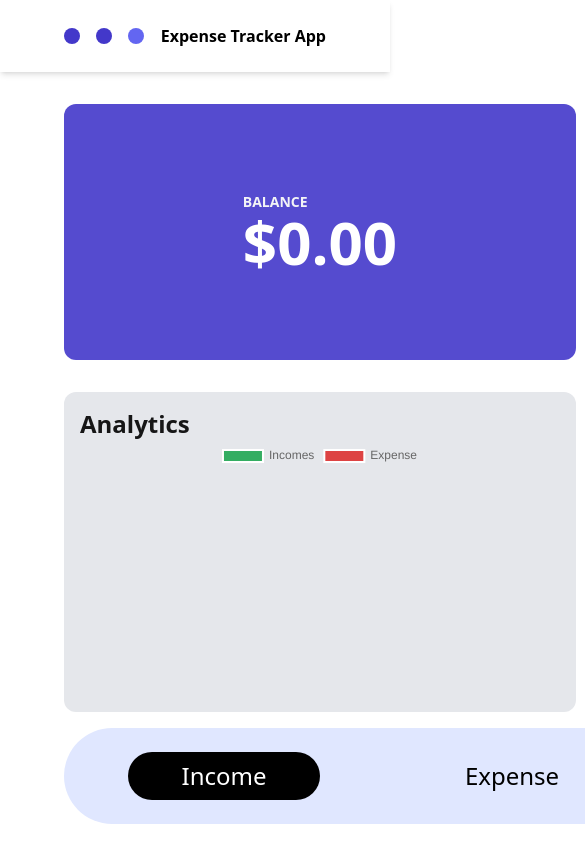
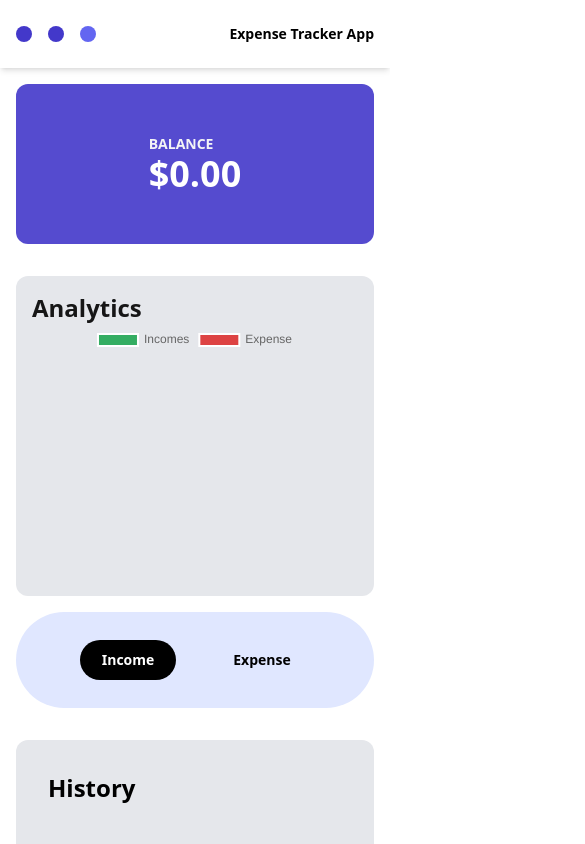
Before and after one commit to serkansyalcin/personal-expense-tracker, a React (Create React App) app: page / in a window 390 px wide. Shown: the top 844 px of the page, 585 px wide, since content can reach past the window. Built offline with nearby package versions, Linux system fonts and the light colour scheme.

Commit message:
made responsive and added local storage functionality

```diff
--- a/src/components/analytics/Analytics.component.jsx
+++ b/src/components/analytics/Analytics.component.jsx
@@ -24,7 +24,7 @@ const Analytics = () => {
     };
 
     return (
-        <div className="rounded-xl w-[32rem] h-80 mb-4 bg-gray-200 p-4">
+        <div className="rounded-xl w-full lg:w-[32rem] h-80 mb-4 bg-gray-200 p-4">
             <h3 className="text-2xl font-semibold opacity-90">Analytics</h3>
             <div className='w-60 mx-auto'>
                 <Pie data={data}/>
--- a/src/components/balance/Balance.component.jsx
+++ b/src/components/balance/Balance.component.jsx
@@ -7,11 +7,11 @@ const Balance = () => {
     const balance = (Number(incomeAmount) - Number(expenseAmount)).toFixed(2)
 
     return (
-        <div className="flex flex-col bg-indigo-700 rounded-xl bg-opacity-90
-         w-[32rem] h-64 justify-center items-center font-bold">
+        <div className="flex flex-row md:flex-col bg-indigo-700 rounded-xl bg-opacity-90
+         w-full lg:w-[32rem] h-40 md:h-64 justify-center items-center font-bold">
             <div>
                 <p className="text-sm uppercase text-gray-100 m-auto">balance</p>
-                <div className="text-6xl text-white">${ balance }</div>
+                <div className="text-4xl md:text-6xl text-white">${ balance }</div>
             </div>
         </div>
     )
--- a/src/components/hero/Hero.component.jsx
+++ b/src/components/hero/Hero.component.jsx
@@ -5,12 +5,12 @@ import History from "../history/History.component"
 
 const Hero = () => {
     return (
-        <div className="flex flex-col lg:flex-row mx-16 my-8 gap-x-32">
-            <div className="flex flex-col gap-8">
+        <div className="flex flex-col xl:flex-row mx-4 md:mx-16 my-4 md:my-8 gap-x-32">
+            <div className="flex flex-col gap-8 items-center xl:items-start">
                 <Balance />
                 <Analytics />
             </div>
-            <div className="flex flex-col gap-8">
+            <div className="flex flex-col gap-8 items-center xl:items-start">
                 <ToggleButtons />
                 <History />
             </div>
--- a/src/components/history-item/HistoryItem.component.jsx
+++ b/src/components/history-item/HistoryItem.component.jsx
@@ -24,12 +24,12 @@ const HistoryItem = ({ item }) => {
                 alt="wallet logo"
                 className="w-6 mr-4"
             />
-            <h2 className="text-2xl">{ item.description }</h2>
+            <h2 className="text-base md:text-2xl">{ item.description }</h2>
             <p className="ml-auto font-bold text-lg">${ Number(item.amount).toFixed(2) }</p>
             <img
                 src={TrashLogo}
                 alt='trash can logo'
-                className="w-6 mr-2 ml-12 cursor-pointer"
+                className="w-6 mr-2 ml-8 md:ml-12 cursor-pointer"
                 onClick={handleButton}
             />
         </div>
--- a/src/components/history/History.component.jsx
+++ b/src/components/history/History.component.jsx
@@ -12,7 +12,7 @@ const History = () => {
     }
 
     return (
-        <div className="w-[38rem] h-auto p-8 rounded-xl bg-gray-200">
+        <div className="w-full lg:w-[38rem] h-auto p-8 rounded-xl bg-gray-200">
             <h3 className="text-2xl font-semibold">History</h3>
             <HistoryItems />
             <div
--- a/src/components/modal/Modal.component.jsx
+++ b/src/components/modal/Modal.component.jsx
@@ -4,7 +4,7 @@ import { useSelector, useDispatch } from 'react-redux'
 import { toggleModal } from '../../features/modal/modal.slice'
 import { useState } from 'react'
 import { nanoid } from 'nanoid'
-import { addItem } from '../../features/transactions/transactions.slice'
+import { addItem, updateTransactionsFromLocalStorage } from '../../features/transactions/transactions.slice'
 
 const defaultFormField = {
     description: '',
@@ -16,6 +16,38 @@ const Modal = () => {
     const modal = useSelector(state => state.modal.modal)
     const dispatch = useDispatch()
     const currentTransactionMode = useSelector(state => state.transactions.currentTransactionMode)
+
+    const incomeFromLocalStorage = JSON.parse(localStorage.getItem('income'))
+    const incomeAmountFromLocalStorage = JSON.parse(localStorage.getItem('income-amount'))
+
+    const expenseFromLocalStorage = JSON.parse(localStorage.getItem("expense"))
+    const expenseAmountFromLocalStorage = JSON.parse(localStorage.getItem('expense-amount'))
+
+    if(incomeFromLocalStorage){
+        dispatch(updateTransactionsFromLocalStorage({
+            type: 'income',
+            data: incomeFromLocalStorage
+        }))
+    }
+    if(expenseFromLocalStorage){
+        dispatch(updateTransactionsFromLocalStorage({
+            type: 'expense',
+            data: expenseFromLocalStorage
+        }))
+    }
+    if(incomeAmountFromLocalStorage){
+        dispatch(updateTransactionsFromLocalStorage({
+            type: 'income-amount',
+            data: incomeAmountFromLocalStorage
+        }))
+    }
+    if(expenseAmountFromLocalStorage){
+        dispatch(updateTransactionsFromLocalStorage({
+            type: 'expense-amount',
+            data: expenseAmountFromLocalStorage
+        }))
+    }
+
 
     const [formField, setFormField] = useState(defaultFormField)
 
@@ -44,8 +76,8 @@ const Modal = () => {
     return (
         modal &&
         <div className='modal bg-black bg-opacity-40'>
-            <div className='modal m-auto items-center w-4/5 md:w-3/5 lg:w-2/5 bg-white h-[22rem] rounded-3xl p-10 z-40'>
-                <h4 className='text-2xl font-semibold'>Create a New Transaction</h4>
+            <div className='modal m-auto items-center w-4/5 md:w-3/5 lg:w-2/5 bg-white h-96 md:h-[22rem] rounded-3xl p-10 z-40'>
+                <h4 className='text-xl md:text-2xl font-semibold'>Create a New Transaction</h4>
                 <form onSubmit={e => handleSubmit(e)}>
                     <div className='flex flex-col'>
                         <label className='font-semibold text-sm mt-8'>Description</label>
@@ -76,7 +108,7 @@ const Modal = () => {
                 </form>
                 <img
                     src={XMarkLogo}
-                    className='absolute top-4 cursor-pointer right-8 w-6'
+                    className='absolute -top-10 cursor-pointer right-0 w-6'
                     alt='x mark'
                     onClick={handleToggleModal}
                 />
--- a/src/components/navbar/Navbar.component.jsx
+++ b/src/components/navbar/Navbar.component.jsx
@@ -1,10 +1,10 @@
 const Navbar = () => {
     return (
-        <nav className="flex items-center px-16 shadow-md py-6 gap-4">
+        <nav className="flex items-center px-4 md:px-16 shadow-md py-6 gap-4">
             <span className="w-4 h-4 bg-indigo-700 rounded-full"/>
             <span className="w-4 h-4 bg-indigo-700 rounded-full"/>
             <span className="w-4 h-4 bg-indigo-500 rounded-full mr-auto"/>
-            <h1 className="font-semibold">
+            <h1 className="text-sm sm:text-base font-semibold">
                 Expense Tracker App
             </h1>
         </nav>
--- a/src/components/toggle-buttons/ToggleButtons.component.jsx
+++ b/src/components/toggle-buttons/ToggleButtons.component.jsx
@@ -17,7 +17,7 @@ const ToggleButtons = () => {
     if(currentTransactionMode === 'expense'){
         dynamicExpenseButtonStyles = 'text-white'
         dynamicIncomeButtonStyles = 'text-black'
-        dynamicActiveStateStyles = 'translate-x-[18rem]'
+        dynamicActiveStateStyles = ' md:translate-x-[18rem] translate-x-[150%] sm:translate-x-[165%]'
     }
 
     if(currentTransactionMode === 'income'){
@@ -27,7 +27,7 @@ const ToggleButtons = () => {
 
     return (
         <div className="flex justify-between items-center py-8 px-16 bg-indigo-100
-        w-[38rem] rounded-full h-24 text-2xl relative z-0">
+        w-full lg:w-[38rem] rounded-full h-24 text-2xl relative z-0">
             <div
                 className={`toggle-button-styles ${dynamicIncomeButtonStyles}`}
                 onClick={handleButton}
--- a/src/features/transactions/transactions.slice.js
+++ b/src/features/transactions/transactions.slice.js
@@ -18,11 +18,17 @@ const transactions = createSlice({
             if(type === 'income'){
                 state.incomeAmount += Number(amount)
                 state.incomesArray.push({ id, description, amount })
+
+                localStorage.setItem("income", JSON.stringify(state.incomesArray))
+                localStorage.setItem('income-amount', JSON.parse(state.incomeAmount))
             }
 
             if(type === 'expense'){
                 state.expenseAmount += Number(amount)
                 state.expenseArray.push({ id, description, amount })
+
+                localStorage.setItem('expense', JSON.stringify(state.expenseArray))
+                localStorage.setItem('expense-amount', JSON.stringify(state.expenseAmount))
             }
         },
         toggleTransactionMode: (state, action) => {
@@ -36,15 +42,54 @@ const transactions = createSlice({
             if(type === 'income'){
                 state.incomesArray = state.incomesArray.filter(item => item.id !== id)
                 state.incomeAmount -= Number(amount)
+
+                let incomeLocalStorage = JSON.parse(localStorage.getItem('income'))
+                let incomeAmountLocalStorage = JSON.parse(localStorage.getItem('income-amount'))
+
+                incomeLocalStorage = incomeLocalStorage.filter(item => item.id !== id)
+                incomeAmountLocalStorage -=  Number(amount)
+
+                localStorage.setItem('income-amount', JSON.stringify(incomeAmountLocalStorage))
+                localStorage.setItem('income', JSON.stringify(incomeLocalStorage))
             }
             if(type === 'expense'){
                 state.expenseArray = state.expenseArray.filter(item => item.id !== id)
                 state.expenseAmount -= Number(amount)
+
+                let expenseLocalStorage = JSON.parse(localStorage.getItem('expense'))
+                let expenseAmountLocalStorage = JSON.parse(localStorage.getItem("expense-amount"))
+
+                expenseLocalStorage = expenseLocalStorage.filter(item => item.id !== id)
+                expenseAmountLocalStorage -= Number(amount)
+
+                localStorage.setItem('expense-amount', JSON.stringify(expenseAmountLocalStorage))
+                localStorage.setItem('expense', JSON.stringify(expenseLocalStorage))
             }
-        }
+        },
+        updateTransactionsFromLocalStorage: (state, action) => {
+            const { data, type } = action.payload
+
+            if(type === 'income'){
+                state.incomesArray = data
+            }
+            if(type === 'expense'){
+                state.expenseArray = data
+            }
+            if(type === 'income-amount') {
+                state.incomeAmount = data
+            }
+            if(type === 'expense-amount'){
+                state.expenseAmount = data
+            }
+        },
     }
 })
 
 export default transactions.reducer
 
-export const { toggleTransactionMode, addItem, removeItem } = transactions.actions
+export const {
+    toggleTransactionMode,
+    addItem,
+    removeItem,
+    updateTransactionsFromLocalStorage
+} = transactions.actions
--- a/src/index.css
+++ b/src/index.css
@@ -4,11 +4,11 @@
 
 @layer components {
     .toggle-button-styles{
-        @apply flex justify-center items-center text-gray-50
-        cursor-pointer w-48 h-12 rounded-xl z-10
+        @apply flex justify-center items-center text-gray-50 font-bold
+        cursor-pointer w-24 md:w-48 h-10 md:h-12 rounded-xl z-10 text-sm md:text-base
     }
     .active-button-state{
-        @apply absolute bottom-0 top-0 my-auto bg-black w-48 h-12 rounded-full
+        @apply absolute bottom-0 top-0 my-auto bg-black w-24 md:w-48 h-10 md:h-12 rounded-full
         transition-all duration-1000 ease-out
     }
     .modal{
```
Also changed, not shown: src/assets/xmark-solid.svg.
